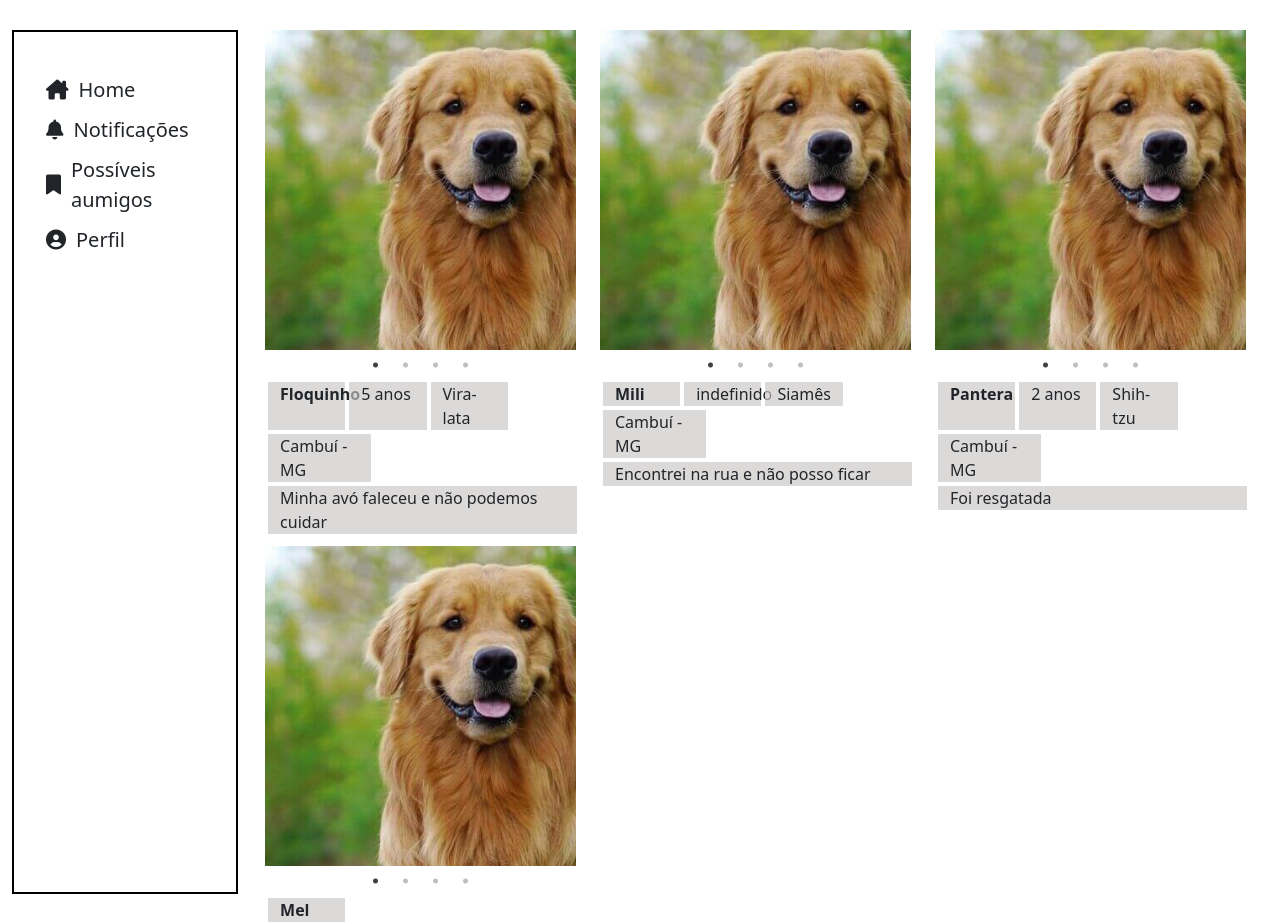
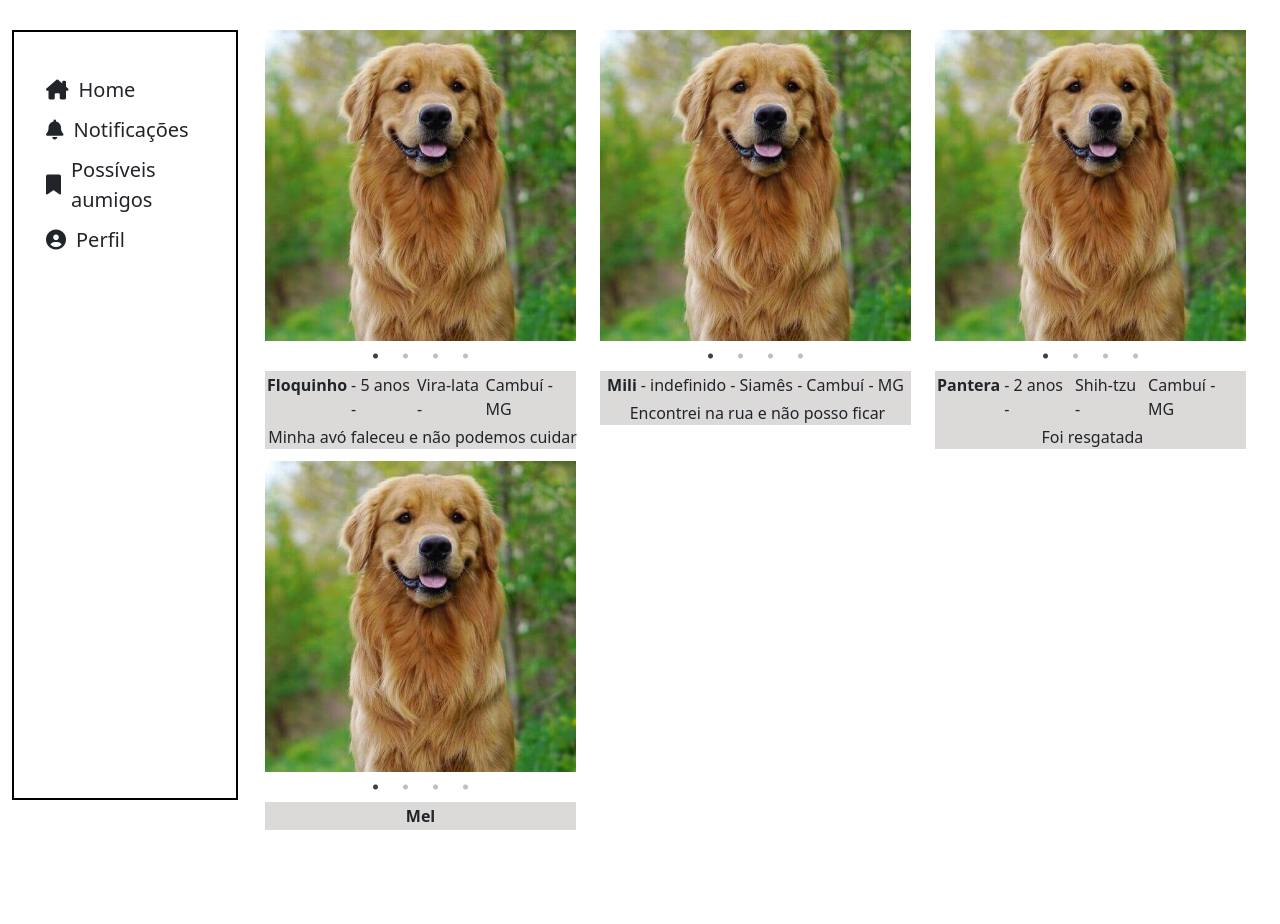
Before and after one commit to Lauraellen/miaudote-frontend, an Angular app: page /adote in a window 1280 px wide. After the commit the page ends 830 px from the top, so only its background shows below. Built offline with nearby package versions, Linux system fonts and the light colour scheme.

Commit message:
ajuste layout

```diff
--- a/src/app/main-screen/main-screen.component.css
+++ b/src/app/main-screen/main-screen.component.css
@@ -29,10 +29,6 @@
 }
 
 .image-container {
-    width: 420px;
-    /* Defina o tamanho desejado */
-    height: 320px;
-    /* Defina o tamanho desejado */
     overflow: hidden;
 }
 
@@ -42,11 +38,14 @@
 }
 
 span {
-    background-color: rgba(202, 198, 198, 0.658);
     margin: 2px;
     font-size: 16px;
 }
 
+p {
+    margin: 2px;
+    font-size: 16px;
+}
 .name {
     font-weight: bold;
 }
--- a/src/app/main-screen/main-screen.component.html
+++ b/src/app/main-screen/main-screen.component.html
@@ -21,13 +21,17 @@
                                 </div>
                             </div>
                         </div>
-                        <div class="row" style="margin-left: 1px; margin-right: 1px;">
-                            <span class="col-md-3 name">{{pet.name}}</span>
-                            <span class="col-md-3" *ngIf="pet.age">{{pet.age}}</span>
-                            <span class="col-md-3" *ngIf="pet.breed" >{{pet.breed}}</span>
-                            <span class="col-md-4" *ngIf="pet.city">{{pet.city}}</span>
-                            <span class="col-md-12" *ngIf="pet.description">{{pet.description}}</span>
+                        <div style="background-color: rgba(202, 198, 198, 0.658);">
+                            <div class="d-flex justify-content-center">
+                                <span class="name">{{pet.name}} </span>
+                                <span *ngIf="pet.age">- {{pet.age}} - </span>
+                                <span *ngIf="pet.breed">{{pet.breed}} - </span>
+                                <span *ngIf="pet.city">{{pet.city}}</span>
+                            </div>
+                            <p class="d-flex justify-content-center col-md-12" *ngIf="pet.description">{{pet.description}}</p>
                         </div>
+
+
                     </div>
                 </ng-container>
             </div>
```
